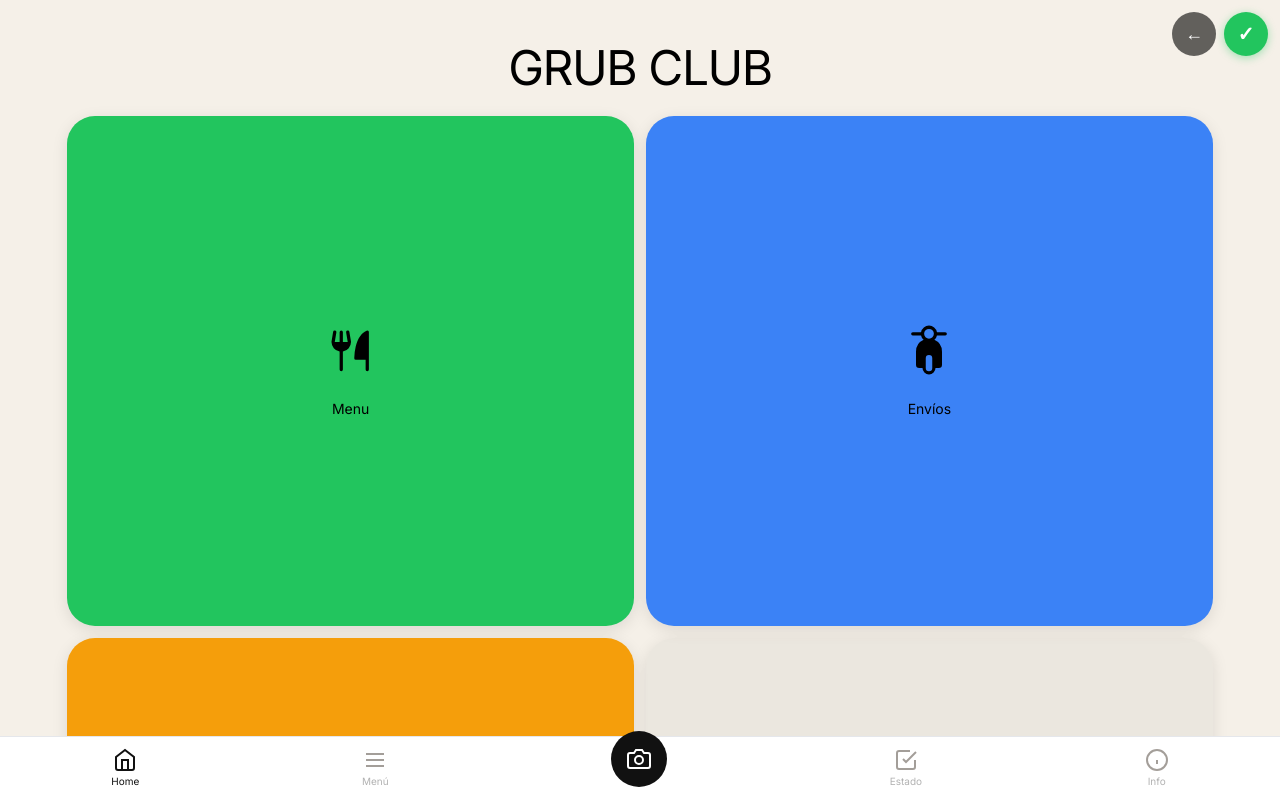
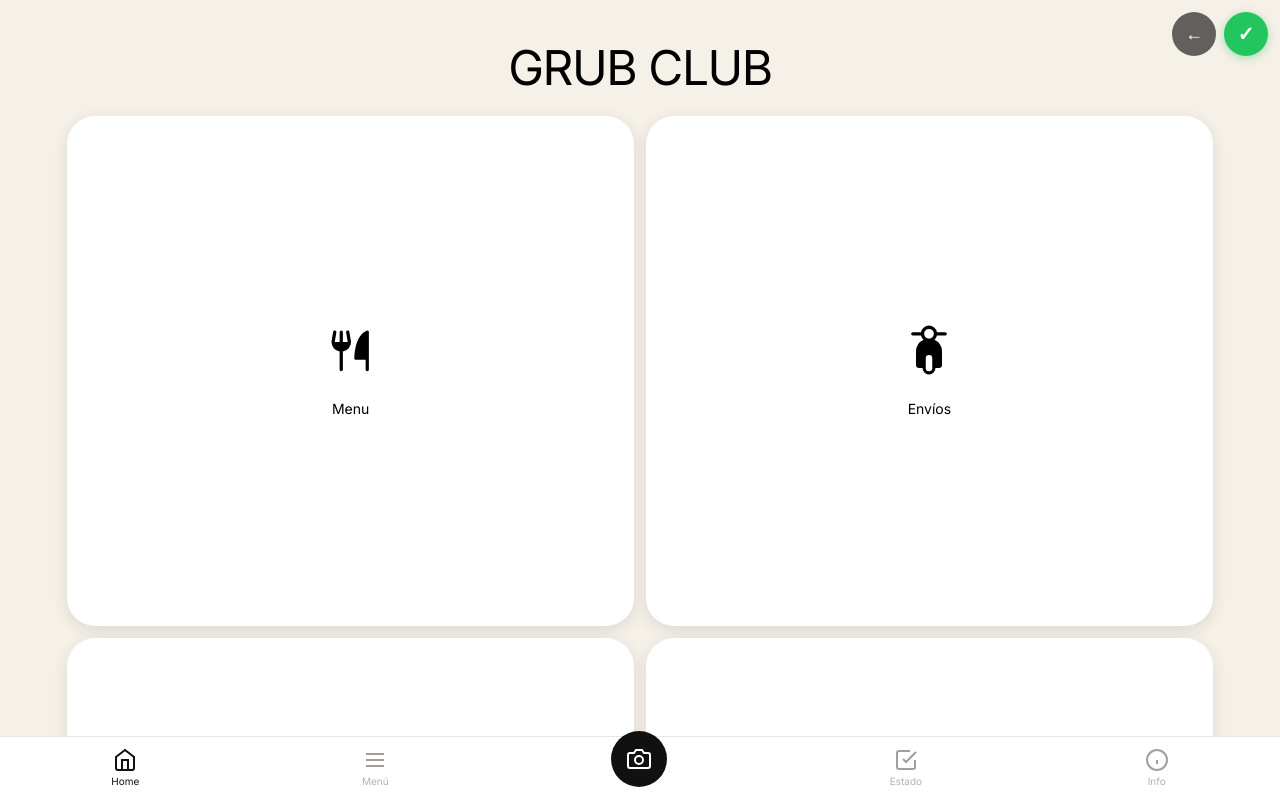
Before and after one commit to hikaribrandan3-code/foodspotapp, a React (Vite) app: page /admin/cover-preview in a window 1280 px wide. Built offline with nearby package versions, Linux system fonts and the light colour scheme.

Commit message:
fix: Revert tile colors to owner-controlled (getHeroBg)
- Removed hardcoded getTileBackground function
- Tile colors now respect owner settings from heroIcons config
- Kept: V1 aspect ratio (1/0.9), Editorial Destacados styling

```diff
--- a/src/pages/customer/Home.jsx
+++ b/src/pages/customer/Home.jsx
@@ -492,24 +492,6 @@ function Home({ config: configProp }) {
         return mode === 'white' ? '#FFFFFF' : HERO_ICON_DARK
     }, [config?.heroIcons, config?.canvasMode, config?.hero_icon_mode])
 
-    // 🎨 TILE COLOR HIERARCHY (Brand Authority Restoration)
-    const getTileBackground = useCallback((actionId) => {
-        const primaryColor = config?.colors?.primary || '#22C55E'
-        const secondaryColor = config?.colors?.secondary || '#3B82F6'
-        const accentColor = config?.colors?.confirmation || '#F59E0B'
-
-        switch (actionId) {
-            case 'menu': return primaryColor // Strongest CTA
-            case 'envios': return secondaryColor // Secondary
-            case 'promos': return accentColor // Accent
-            case 'minigame':
-            case 'rewards':
-            default:
-                // Muted: Use grayscale tint or 0.7 opacity feel
-                return config?.canvasMode === 'dark' ? 'rgba(255,255,255,0.12)' : 'rgba(0,0,0,0.04)'
-        }
-    }, [config?.colors, config?.canvasMode])
-
     const tileStyle = {
         borderRadius: 28,
         display: 'flex',
@@ -711,10 +693,10 @@ function Home({ config: configProp }) {
                                 className={isEditMode ? 'menu-item-wiggle' : ''}
                                 style={{
                                     ...tileStyle,
-                                    backgroundColor: getTileBackground(actionId),
+                                    backgroundColor: getHeroBg(actionId),
                                     cursor: isEditMode ? 'grab' : 'pointer',
                                     opacity: isDragging ? 0.3 : 1,
-                                    background: isPlaceholder ? 'rgba(34, 197, 94, 0.15)' : getTileBackground(actionId),
+                                    background: isPlaceholder ? 'rgba(34, 197, 94, 0.15)' : getHeroBg(actionId),
                                     border: isPlaceholder ? '2px dashed #22C55E' : 'none',
                                     touchAction: isEditMode ? 'none' : 'auto',
                                     userSelect: 'none',
@@ -731,7 +713,7 @@ function Home({ config: configProp }) {
                         <Link
                             key={actionId}
                             to={`/${tenantSlug}/${action.path}`}
-                            style={{ ...tileStyle, backgroundColor: getTileBackground(actionId) }}
+                            style={{ ...tileStyle, backgroundColor: getHeroBg(actionId) }}
                         >
                             {tileContent}
                         </Link>
```
